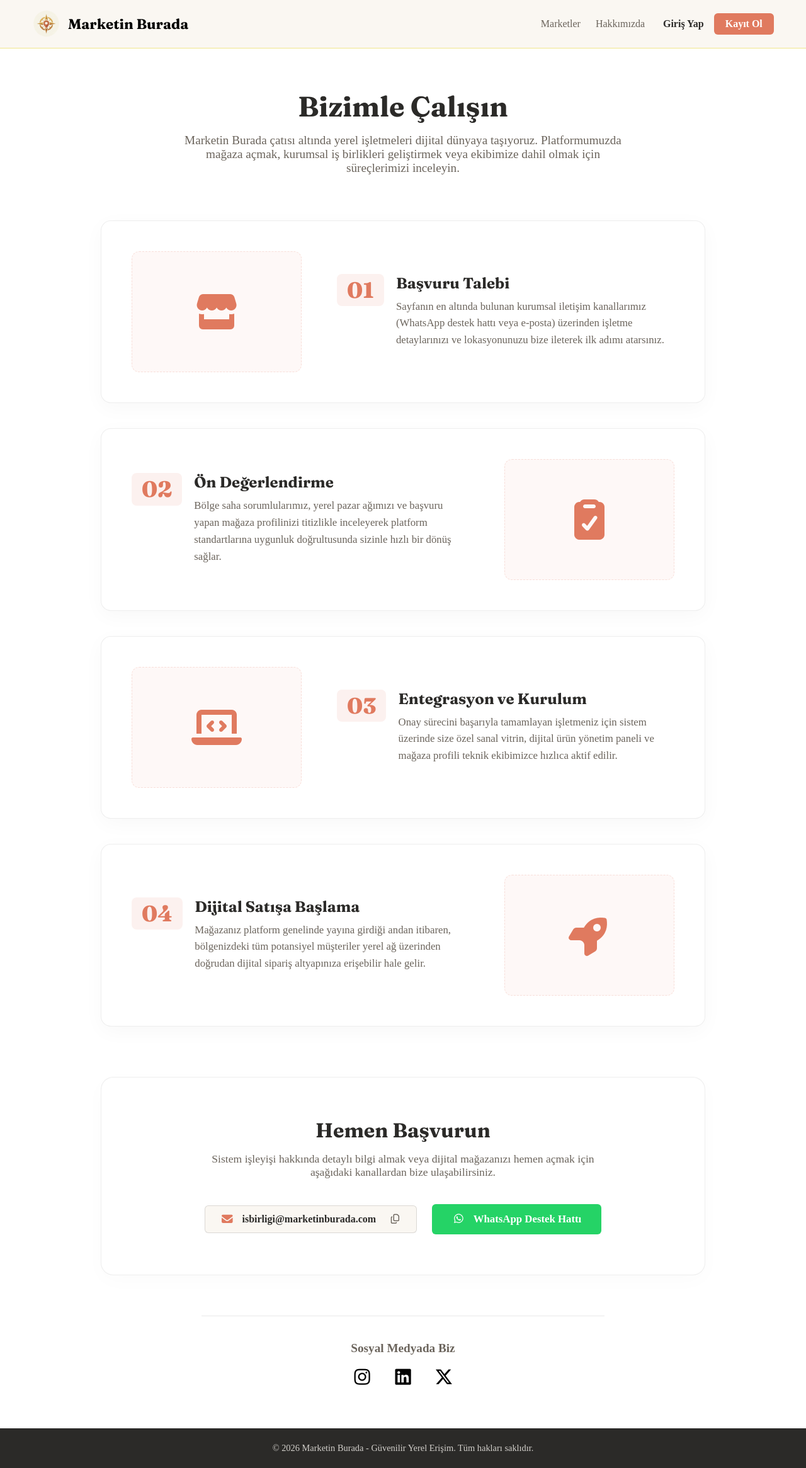
After one commit to LoLChC/MarketinBurada, a Django app: page /work-with-us/ in a window 1280 px wide. The commit adds this page. Shown: the whole page at 63% size. Run offline with Django 4.2, Linux system fonts and the light colour scheme; some libraries are stand-ins or nearby versions.

Commit message:
Auto commit

```diff
--- /dev/null
+++ b/main/static/css/work-with-us.css
@@ -0,0 +1,250 @@
+/* Sayfa Genel Kapsayıcı */
+.work-section {
+    padding: 5% 2%;
+    max-width: 96%;
+    margin: 0 auto;
+    display: flex;
+    flex-direction: column;
+    align-items: center;
+    gap: 3rem;
+}
+
+.work-hero {
+    max-width: 45rem;
+    text-align: center;
+    margin-bottom: 1.5rem;
+}
+
+.work-hero h1 {
+    font-size: 2.8rem;
+    margin-bottom: 1rem;
+}
+
+.work-hero p {
+    font-size: 1.2rem;
+    color: #6B645C;
+}
+
+/* ÜST KISIM: Büyük ve Dikkat Çekici Sistem Kartları */
+.system-cards-container {
+    display: flex;
+    flex-direction: column;
+    gap: 2.5rem;
+    width: 100%;
+    max-width: 60rem;
+}
+
+.step-full-card {
+    background: #FFFFFF;
+    border: 0.06rem solid rgba(43, 42, 40, 0.08);
+    border-radius: 16px;
+    padding: 3rem;
+    display: flex;
+    align-items: center;
+    gap: 3.5rem;
+    box-shadow: 0 0.5rem 2rem rgba(43, 42, 40, 0.03);
+    transition: transform 0.3s, box-shadow 0.3s;
+}
+
+.step-full-card:hover {
+    transform: translateY(-4px);
+    box-shadow: 0 0.8rem 2.5rem rgba(43, 42, 40, 0.06);
+}
+
+.step-full-card.card-reverse {
+    flex-direction: row-reverse;
+}
+
+/* Resim / İllüstrasyon Alanı */
+.step-image-area {
+    flex: 1;
+    min-width: 15rem;
+    height: 12rem;
+    background-color: rgba(224, 122, 95, 0.05);
+    border-radius: 12px;
+    display: flex;
+    align-items: center;
+    justify-content: center;
+    font-size: 4rem;
+    color: #E07A5F;
+    border: 0.06rem dashed rgba(224, 122, 95, 0.2);
+}
+
+/* İçerik Alanı */
+.step-info-area {
+    flex: 2;
+    display: flex;
+    gap: 1.2rem;
+    align-items: flex-start;
+}
+
+.step-badge {
+    font-family: "Fraunces", serif;
+    font-size: 2.2rem;
+    font-weight: 800;
+    color: #E07A5F;
+    line-height: 1;
+    background: rgba(224, 122, 95, 0.1);
+    padding: 0.5rem 1rem;
+    border-radius: 8px;
+}
+
+.step-text h3 {
+    font-size: 1.5rem;
+    color: #2B2A28;
+    margin-bottom: 0.6rem;
+}
+
+.step-text p {
+    font-size: 1.05rem;
+    color: #6B645C;
+    line-height: 1.6;
+}
+
+/* EN ALT KISIM: Büyük İletişim Alanı */
+.bottom-contact-area {
+    width: 100%;
+    max-width: 60rem;
+    background: #FFFFFF;
+    border: 0.06rem solid rgba(43, 42, 40, 0.08);
+    border-radius: 20px;
+    padding: 4rem 2rem;
+    text-align: center;
+    margin-top: 2rem;
+    box-shadow: 0 0.5rem 2rem rgba(0, 0, 0, 0.02);
+}
+
+.bottom-contact-area h2 {
+    font-size: 2rem;
+    margin-bottom: 1rem;
+}
+
+.bottom-contact-area > p {
+    font-size: 1.1rem;
+    color: #6B645C;
+    max-width: 38rem;
+    margin: 0 auto 2.5rem auto;
+}
+
+/* İletişim Alanı Buton ve Kopyalama Kutusu */
+.contact-buttons-wrapper {
+    display: flex;
+    justify-content: center;
+    gap: 1.5rem;
+    flex-wrap: wrap;
+    align-items: center;
+}
+
+/* Kopyalanabilir E-Posta Kutusu */
+.email-copy-box {
+    display: inline-flex;
+    align-items: center;
+    gap: 0.8rem;
+    background-color: #FAF7F2;
+    border: 0.06rem solid rgba(43, 42, 40, 0.15);
+    padding: 12px 24px;
+    border-radius: 6px;
+    font-weight: 600;
+    color: #2B2A28;
+    cursor: pointer;
+    position: relative;
+    transition: background-color 0.2s, border-color 0.2s;
+}
+
+.email-copy-box:hover {
+    background-color: rgba(43, 42, 40, 0.03);
+    border-color: #E07A5F;
+}
+
+.email-copy-box i.fa-envelope {
+    color: #E07A5F;
+    font-size: 1.1rem;
+}
+
+.email-copy-box i.fa-copy {
+    color: #6B645C;
+    font-size: 0.95rem;
+    margin-left: 0.5rem;
+}
+
+/* Kopyalandı Bildirim Baloncuğu */
+.copy-tooltip {
+    position: absolute;
+    top: -2.5rem;
+    left: 50%;
+    transform: translateX(-50%);
+    background-color: #2B2A28;
+    color: #FAF7F2;
+    padding: 4px 10px;
+    border-radius: 4px;
+    font-size: 0.8rem;
+    font-weight: 500;
+    opacity: 0;
+    visibility: hidden;
+    transition: opacity 0.2s, top 0.2s;
+}
+
+.copy-tooltip.show {
+    opacity: 1;
+    visibility: visible;
+    top: -2.8rem;
+}
+
+/* WhatsApp Butonu */
+.btn-whatsapp {
+    padding: 14px 32px;
+    font-size: 1.05rem;
+    display: inline-flex;
+    align-items: center;
+    gap: 0.8rem;
+    background-color: #25D366;
+}
+
+/* Sosyal Medya Alanı */
+.social-section {
+    width: 100%;
+    max-width: 40rem;
+    border-top: 0.06rem solid rgba(43, 42, 40, 0.1);
+    padding-top: 2.5rem;
+    margin-top: 1rem;
+    text-align: center;
+}
+
+.social-section h4 {
+    font-size: 1.2rem;
+    margin-bottom: 1.2rem;
+    color: #6B645C;
+}
+
+.social-links {
+    display: flex;
+    justify-content: center;
+    gap: 1.8rem;
+}
+
+.social-icon {
+    font-size: 1.8rem;
+    color: #6B645C;
+    transition: color 0.2s, transform 0.2s;
+}
+
+.social-icon:hover {
+    transform: scale(1.1);
+}
+
+.social-icon.instagram:hover { color: #E1306C; }
+.social-icon.linkedin:hover { color: #0077B5; }
+.social-icon.twitter:hover { color: #1DA1F2; }
+
+/* Responsive Düzenlemeler */
+@media (max-width: 52rem) {
+    .work-hero h1 { font-size: 2.2rem; }
+    .step-full-card, .step-full-card.card-reverse {
+        flex-direction: column;
+        padding: 2rem;
+        gap: 1.5rem;
+    }
+    .step-image-area { width: 100%; height: 10rem; }
+    .contact-buttons-wrapper { flex-direction: column; width: 100%; }
+    .email-copy-box, .btn-whatsapp { justify-content: center; width: 100%; }
+}
--- /dev/null
+++ b/main/static/js/work-with-us.js
@@ -0,0 +1,20 @@
+document.addEventListener('DOMContentLoaded', function () {
+    const emailBtn = document.getElementById('emailCopyBtn');
+
+    if (emailBtn) {
+        emailBtn.addEventListener('click', function () {
+            const emailText = document.getElementById('targetEmail').innerText;
+
+            navigator.clipboard.writeText(emailText).then(() => {
+                const tooltip = document.getElementById('copyTooltip');
+                tooltip.classList.add('show');
+
+                setTimeout(() => {
+                    tooltip.classList.remove('show');
+                }, 2000);
+            }).catch(err => {
+                console.error('Kopyalama başarısız oldu: ', err);
+            });
+        });
+    }
+});
--- a/main/templates/main/about.html
+++ b/main/templates/main/about.html
@@ -80,11 +80,14 @@
                 <p>Hemen mahallenizdeki marketleri keşfedin ya da kendi marketinizi platformumuza taşıyın.</p>
                 <div class="cta-buttons">
                     <a href="/markets/" class="btn-secondary">Marketleri İncele</a>
-                    <a href="/register/" class="btn-secondary">Marketini Kaydet</a>
+                    <a href="/work-with-us/" class="btn-secondary">Marketini Kaydet</a>
                 </div>
             </section>
 
         </div>
     {% endblock %}
 </body>
+{% block js_code %}
+    <script src="{% static 'js/about.js' %}"></script>
+{% endblock %}
 </html>
--- a/main/templates/main/home.html
+++ b/main/templates/main/home.html
@@ -118,4 +118,7 @@
         </div>
     {% endblock %}
 </body>
+{% block js_code %}
+    <script src="{% static 'js/home.js' %}"></script>
+{% endblock %}
 </html>
--- a/main/templates/main/login.html
+++ b/main/templates/main/login.html
@@ -70,7 +70,7 @@
         </div>
     {% endblock %}
 </body>
-    {% block js_code %}
-        <script src="{% static 'js/login.js' %}?v={{random_number}}"></script>
-    {% endblock %}
+{% block js_code %}
+    <script src="{% static 'js/login.js' %}?v={{random_number}}"></script>
+{% endblock %}
 </html>
--- /dev/null
+++ b/main/templates/main/work-with-us.html
@@ -0,0 +1,130 @@
+{% extends "layout.html" %}
+{% load static %}
+<!DOCTYPE html>
+<html lang="tr">
+<head>
+    {% block title %}Bizimle Çalışın - Marketin Burada{% endblock %}
+    {% block extra_css %}
+        <meta charset="UTF-8">
+        <meta name="viewport" content="width=device-width, initial-scale=1.0">
+        <link rel="stylesheet" href="{% static 'css/work-with-us.css' %}">
+    {% endblock %}
+</head>
+<body>
+    {% block content %}
+        <div class="theme-marketin-burada">
+            <section class="work-section">
+
+                <!-- Üst Başlık Alanı -->
+                <div class="work-hero">
+                    <h1>Bizimle Çalışın</h1>
+                    <p>Marketin Burada çatısı altında yerel işletmeleri dijital dünyaya taşıyoruz. Platformumuzda mağaza açmak, kurumsal iş birlikleri geliştirmek veya ekibimize dahil olmak için süreçlerimizi inceleyin.</p>
+                </div>
+
+                <!-- ÜST KISIM: Sistem Kartları -->
+                <div class="system-cards-container">
+
+                    <!-- Kart 1 -->
+                    <div class="step-full-card">
+                        <div class="step-image-area">
+                            <i class="fa-solid fa-store"></i>
+                        </div>
+                        <div class="step-info-area">
+                            <div class="step-badge">01</div>
+                            <div class="step-text">
+                                <h3>Başvuru Talebi</h3>
+                                <p>Sayfanın en altında bulunan kurumsal iletişim kanallarımız (WhatsApp destek hattı veya e-posta) üzerinden işletme detaylarınızı ve lokasyonunuzu bize ileterek ilk adımı atarsınız.</p>
+                            </div>
+                        </div>
+                    </div>
+
+                    <!-- Kart 2 -->
+                    <div class="step-full-card card-reverse">
+                        <div class="step-image-area">
+                            <i class="fa-solid fa-clipboard-check"></i>
+                        </div>
+                        <div class="step-info-area">
+                            <div class="step-badge">02</div>
+                            <div class="step-text">
+                                <h3>Ön Değerlendirme</h3>
+                                <p>Bölge saha sorumlularımız, yerel pazar ağımızı ve başvuru yapan mağaza profilinizi titizlikle inceleyerek platform standartlarına uygunluk doğrultusunda sizinle hızlı bir dönüş sağlar.</p>
+                            </div>
+                        </div>
+                    </div>
+
+                    <!-- Kart 3 -->
+                    <div class="step-full-card">
+                        <div class="step-image-area">
+                            <i class="fa-solid fa-laptop-code"></i>
+                        </div>
+                        <div class="step-info-area">
+                            <div class="step-badge">03</div>
+                            <div class="step-text">
+                                <h3>Entegrasyon ve Kurulum</h3>
+                                <p>Onay sürecini başarıyla tamamlayan işletmeniz için sistem üzerinde size özel sanal vitrin, dijital ürün yönetim paneli ve mağaza profili teknik ekibimizce hızlıca aktif edilir.</p>
+                            </div>
+                        </div>
+                    </div>
+
+                    <!-- Kart 4 -->
+                    <div class="step-full-card card-reverse">
+                        <div class="step-image-area">
+                            <i class="fa-solid fa-rocket"></i>
+                        </div>
+                        <div class="step-info-area">
+                            <div class="step-badge">04</div>
+                            <div class="step-text">
+                                <h3>Dijital Satışa Başlama</h3>
+                                <p>Mağazanız platform genelinde yayına girdiği andan itibaren, bölgenizdeki tüm potansiyel müşteriler yerel ağ üzerinden doğrudan dijital sipariş altyapınıza erişebilir hale gelir.</p>
+                            </div>
+                        </div>
+                    </div>
+
+                </div>
+
+                <!-- EN ALT KISIM: Büyük İletişim Alanı -->
+                <div class="bottom-contact-area">
+                    <h2>Hemen Başvurun</h2>
+                    <p>Sistem işleyişi hakkında detaylı bilgi almak veya dijital mağazanızı hemen açmak için aşağıdaki kanallardan bize ulaşabilirsiniz.</p>
+
+                    <div class="contact-buttons-wrapper">
+
+                        <!-- Tıklayınca Kopyalayan E-Posta Kutusu -->
+                        <div class="email-copy-box" id="emailCopyBtn">
+                            <div class="copy-tooltip" id="copyTooltip">Kopyalandı!</div>
+                            <i class="fa-solid fa-envelope"></i>
+                            <span id="targetEmail">isbirligi@marketinburada.com</span>
+                            <i class="fa-regular fa-copy"></i>
+                        </div>
+
+                        <!-- WhatsApp Butonu -->
+                        <a href="https://wa.me/905000000000?text=Merhaba,%20Marketin%20Burada%20platformuna%20mağaza%20olarak%20katılmak%20istiyorum.%20Detaylı%20bilgi%20alabilir%20miyim?" target="_blank" rel="noopener noreferrer" class="btn-primary btn-whatsapp">
+                            <i class="fa-brands fa-whatsapp"></i> WhatsApp Destek Hattı
+                        </a>
+                    </div>
+                </div>
+
+                <!-- Sosyal Medya Alanı -->
+                <div class="social-section">
+                    <h4>Sosyal Medyada Biz</h4>
+                    <div class="social-links">
+                        <a href="https://instagram.com/marketinburada" target="_blank" rel="noopener noreferrer" class="social-icon instagram" title="Instagram">
+                            <i class="fa-brands fa-instagram"></i>
+                        </a>
+                        <a href="https://linkedin.com/company/marketinburada" target="_blank" rel="noopener noreferrer" class="social-icon linkedin" title="LinkedIn">
+                            <i class="fa-brands fa-linkedin"></i>
+                        </a>
+                        <a href="https://twitter.com/marketinburada" target="_blank" rel="noopener noreferrer" class="social-icon twitter" title="X / Twitter">
+                            <i class="fa-brands fa-x-twitter"></i>
+                        </a>
+                    </div>
+                </div>
+
+            </section>
+        </div>
+    {% endblock %}
+</body>
+{% block js_code %}
+    <script src="{% static 'js/work-with-us.js' %}"></script>
+{% endblock %}
+</html>
--- a/main/urls.py
+++ b/main/urls.py
@@ -6,4 +6,5 @@ urlpatterns = [
     path('about/', views.about, name='about'),
     path('login/', views.login, name='login'),
     path('register/', views.register, name='register'),
+    path('work-with-us/', views.work_with_us, name='work_with_us'),
 ]
--- a/main/views.py
+++ b/main/views.py
@@ -17,3 +17,7 @@ def login(request):
 def register(request):
     random_number = random.randint(1, 2000)
     return render(request, 'main/register.html', {'random_number': random_number})
+
+def work_with_us(request):
+    random_number = random.randint(1, 2000)
+    return render(request, 'main/work-with-us.html', {'random_number': random_number})
```
Also changed, not shown: 1 other file.
